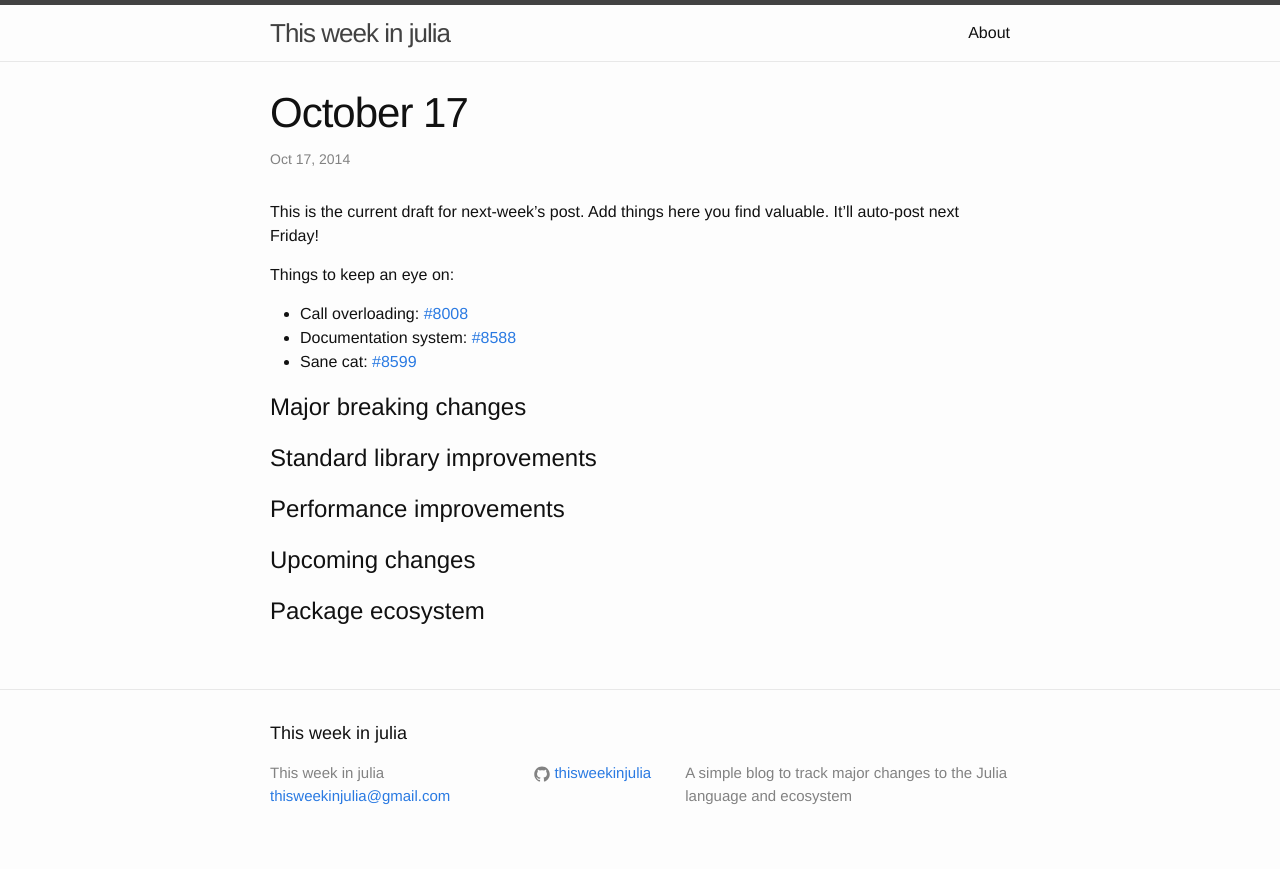
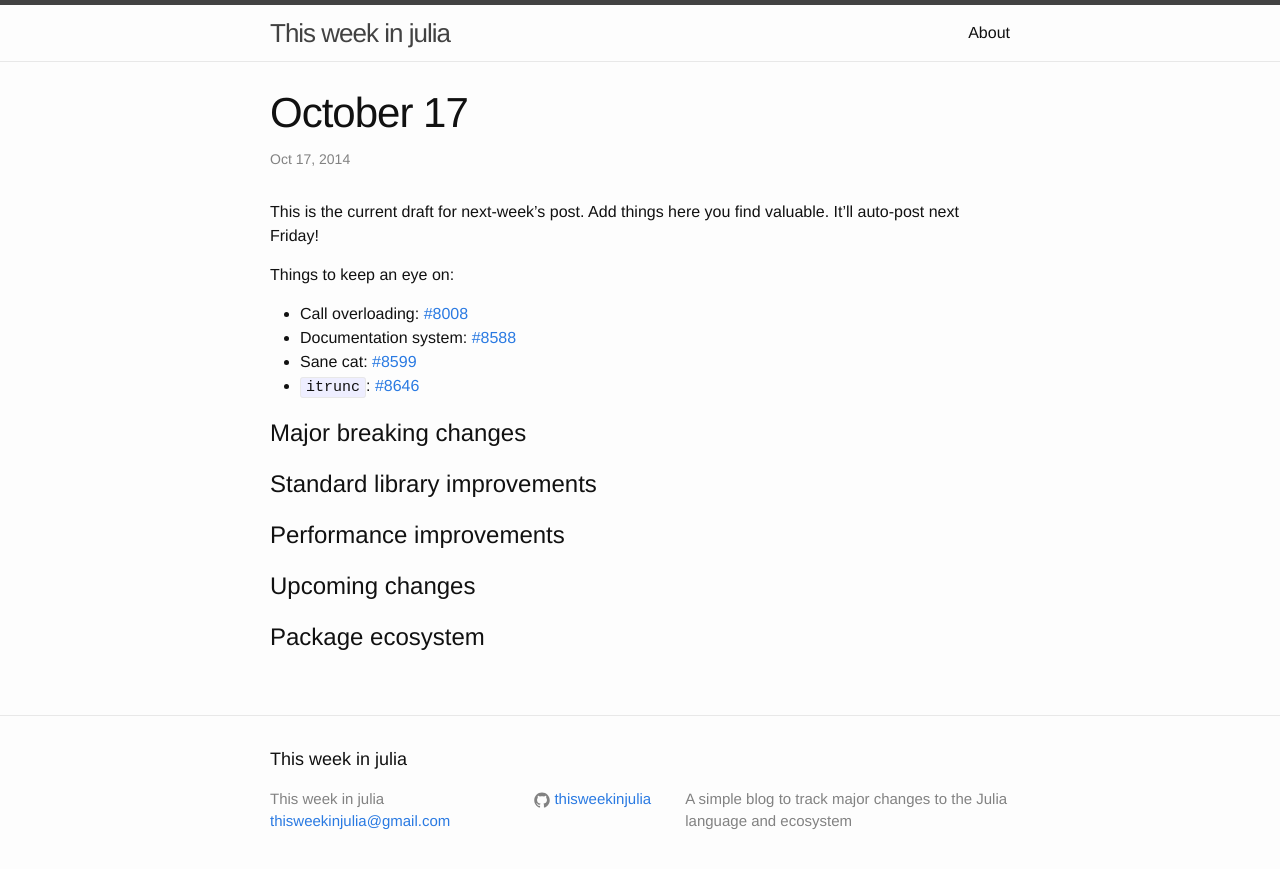
Before and after one commit to thisweekinjulia/thisweekinjulia.github.io, a Jekyll site: the page built from _posts/2014-10-17-October-17.markdown, in a window 1280 px wide. Shown: the top 869 px of the page. Built offline with Jekyll 4.4.1, drawn with Linux system fonts in a browser that asks for light colours.

Commit message:
Update 2014-10-17-October-17.markdown

```diff
--- a/_posts/2014-10-17-October-17.markdown
+++ b/_posts/2014-10-17-October-17.markdown
@@ -10,6 +10,7 @@ Things to keep an eye on:
 * Call overloading: [#8008](https://github.com/JuliaLang/julia/pull/8008)
 * Documentation system: [#8588](https://github.com/JuliaLang/julia/pull/8588)
 * Sane cat: [#8599](https://github.com/JuliaLang/julia/pull/8599)
+* `itrunc`: [#8646](https://github.com/JuliaLang/julia/issues/8646)
 
 # Major breaking changes
 
```
